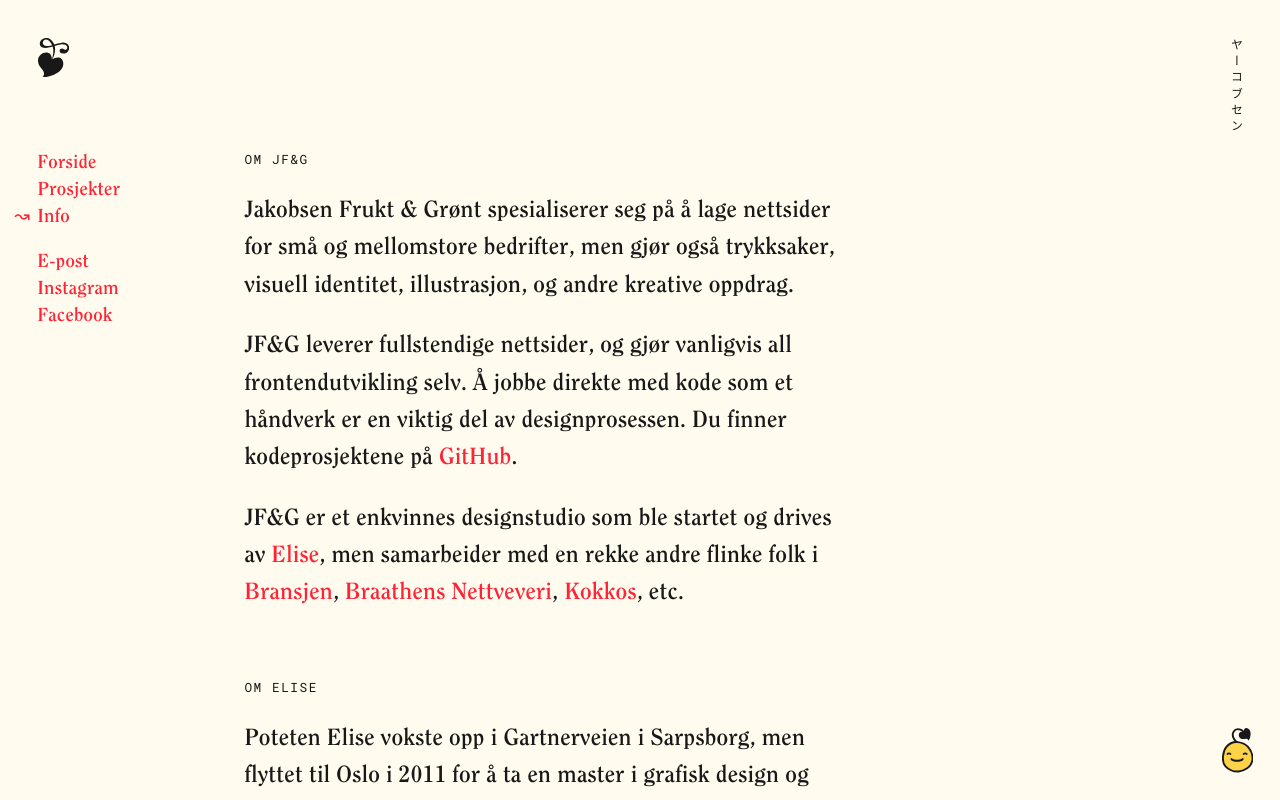
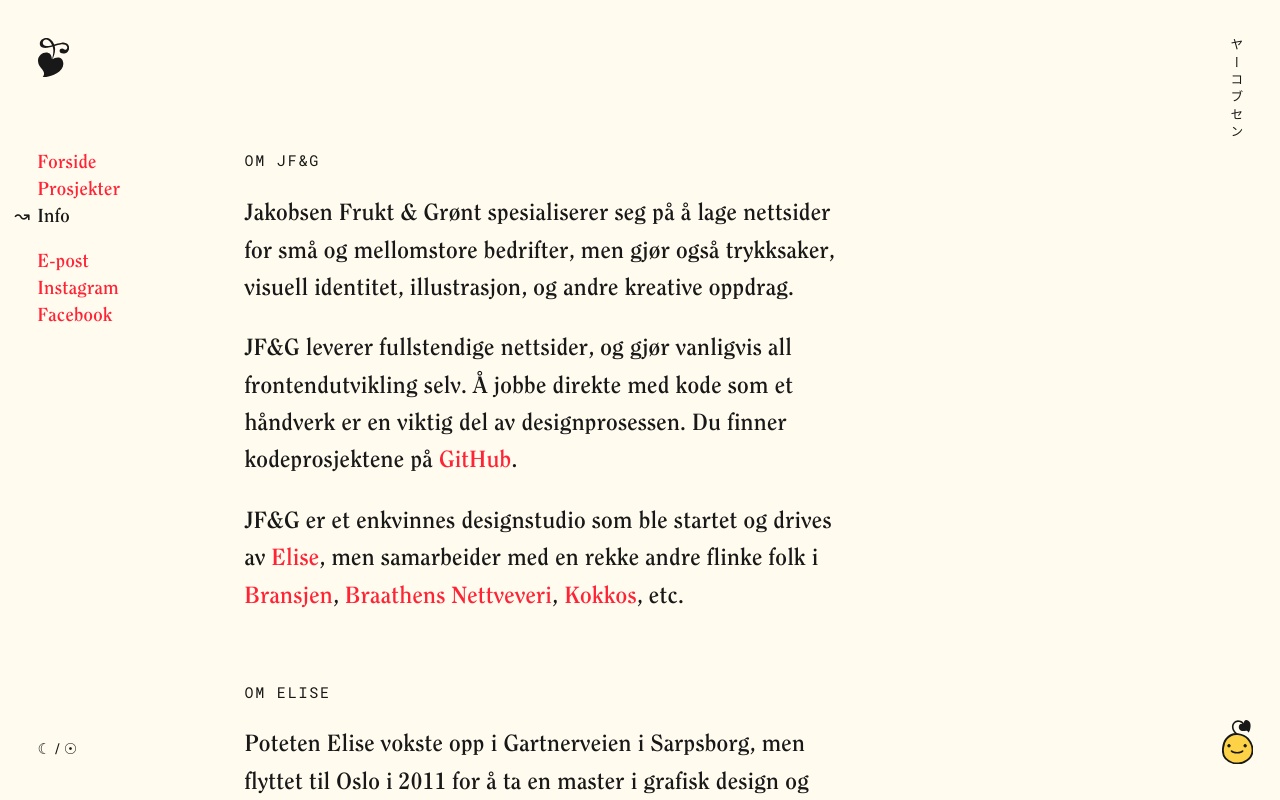
Before and after one commit to jakobsenfrukt/jakobsenfrukt-old, a Vue app: page /about in a window 1280 px wide. Shown: the top 800 px of the page. Built offline with nearby package versions, Linux system fonts and the light colour scheme.

Commit message:
finishing touches before launch

```diff
--- a/src/App.vue
+++ b/src/App.vue
@@ -15,7 +15,6 @@
     <transition name="fade"><router-view/></transition>
     <Footer />
     <Stars v-if="night" />
-    <Smu />
   </div>
 </template>
 
@@ -25,15 +24,13 @@ import Header from '@/components/Header.vue'
 import Footer from '@/components/Footer.vue'
 import Contact from '@/components/Contact.vue'
 import Stars from '@/components/play/Stars.vue'
-import Smu from '@/components/play/Smu.vue'
 
 export default {
   components: {
     Header,
     Footer,
     Contact,
-    Stars,
-    Smu
+    Stars
   },
   data: function() {
     return {
@@ -86,6 +83,7 @@ export default {
   a {
     color: $color-link;
     text-decoration: none;
+    position: relative;
 
     &:hover {
       color: $color-text;
@@ -109,7 +107,7 @@ export default {
     color: $color-text-day;
   }
   &.router-link-exact-active {
-    color: $color-link-day;
+    color: $color-text-day;
   }
 }
 </style>
--- a/src/components/Contact.vue
+++ b/src/components/Contact.vue
@@ -2,7 +2,7 @@
   <div class="contact">
     <ul>
       <li>
-        <a href="mailto:hei@elisejakob.no?subject=🍅" target="_blank">E-post</a>
+        <a href="mailto:mail@jakobsenfrukt.no?subject=🍅" target="_blank">E-post</a>
       </li>
       <li>
         <a href="https://instagram.com/jakobsenfrukt" target="_blank">Instagram</a>
--- a/src/components/Footer.vue
+++ b/src/components/Footer.vue
@@ -1,14 +1,20 @@
 <template>
   <footer class="site-footer">
     <h1 @click="toTop()">ヤーコブセン</h1>
+    <Smu />
     <p class="cookies">Vi har ingen cookies. Her er det kun frukt &amp; grønt!</p>
     <p class="themes"><span class="toggle-time" @click="toggleTime()">&#9790; / &#9737;</span></p>
   </footer>
 </template>
 
 <script>
+import Smu from '@/components/play/Smu.vue'
+
 export default {
   name: 'Footer',
+  components: {
+    Smu
+  },
   props: {
     text: String
   },
@@ -26,7 +32,7 @@ export default {
 <style scoped lang="scss">
 @import '@/css/variables.scss';
 .site-footer {
-  padding: 12rem 0 2rem 13rem;
+  padding: 12rem 3rem 2rem 13rem;
   position: relative;
 
   section {
@@ -34,8 +40,7 @@ export default {
   }
 
   @media (max-width: $sm) {
-    padding:  3rem 1rem 1rem;
-    text-align: center;
+    padding:  3rem 1rem 2rem;
   }
 
   p {
@@ -44,7 +49,7 @@ export default {
 }
 h1 {
   margin: 1rem 0;
-  font-size: 12px;
+  font-size: $font-xs;
   font-weight: 400;
   text-transform: uppercase;
   letter-spacing: 0.36em;
@@ -57,11 +62,11 @@ h1 {
 
   @media (max-width: $sm) {
     position: static;
-    margin: 1rem auto;
+    cursor: pointer;
   }
 }
 .themes {
-  position: absolute;
+  position: fixed;
   left: 2rem;
   bottom: 2rem;
   font-size: $font-sm;
@@ -79,10 +84,6 @@ h1 {
 .cookies {
   font-family: $monospace;
   font-size: $font-sm;
-  color: $color-subtext;
   margin: 0;
 }
-.day .cookies {
-  color: $color-subtext;
-}
 </style>
--- a/src/components/Project.vue
+++ b/src/components/Project.vue
@@ -32,7 +32,7 @@ export default {
 @import '@/css/variables.scss';
 .project {
   font-family: 'roboto mono', monospace;
-  font-size: 0.68rem;
+  font-size: $font-xs;
 
   h2 {
     font-size: inherit;
--- a/src/components/play/Smu.vue
+++ b/src/components/play/Smu.vue
@@ -1,38 +1,24 @@
 <template>
-  <div id="smu" class="smu">
+  <div id="smu" class="smu" @mouseover="smile = true" @mouseout="smile = false">
     <svg class="default" viewBox="0 0 117 166" version="1.1" xmlns="http://www.w3.org/2000/svg" xmlns:xlink="http://www.w3.org/1999/xlink">
-      <g id="Maskot" stroke="none" stroke-width="1" fill="none" fill-rule="evenodd">
-        <g id="default" transform="translate(2.862421, 0.223604)">
-          <path d="M94.3136,70.6541 C103.6786,81.6941 113.6706,102.0331 110.5316,120.8711 C105.7136,147.8181 76.3816,161.4671 59.3916,162.2401 C42.4016,163.0151 27.9426,162.0441 10.1926,143.0081 C-7.5564,123.9721 2.4726,83.7821 12.8216,71.3951 C23.1706,59.0081 39.2716,50.5661 56.6776,52.6471 C74.0846,54.7281 86.6326,61.5981 94.3136,70.6541 Z" class="fill stroke"></path>
-          <path d="M66.7686,38.6996 C77.0736,44.7466 85.5176,37.2186 92.5726,41.5306 C97.7856,44.7176 94.6616,50.3906 98.8876,43.1886 C103.1146,35.9856 109.2476,10.3566 95.6436,2.3736 C81.2236,-6.0884 76.7696,10.3526 78.2606,16.0816 C60.6106,5.4476 53.5176,30.9246 66.7686,38.6996" class="fill-dark"></path>
+      <g stroke="none" stroke-width="1" fill="none" fill-rule="evenodd">
+        <g transform="translate(2.862421, 0.223604)">
+          <path d="M94.3136,70.6541 C103.6786,81.6941 113.6706,102.0331 110.5316,120.8711 C105.7136,147.8181 76.3816,161.4671 59.3916,162.2401 C42.4016,163.0151 27.9426,162.0441 10.1926,143.0081 C-7.5564,123.9721 2.4726,83.7821 12.8216,71.3951 C23.1706,59.0081 39.2716,50.5661 56.6776,52.6471 C74.0846,54.7281 86.6326,61.5981 94.3136,70.6541 Z" class="fill stroke body"></path>
+          <path d="M66.7686,38.6996 C77.0736,44.7466 85.5176,37.2186 92.5726,41.5306 C97.7856,44.7176 94.6616,50.3906 98.8876,43.1886 C103.1146,35.9856 109.2476,10.3566 95.6436,2.3736 C81.2236,-6.0884 76.7696,10.3526 78.2606,16.0816 C60.6106,5.4476 53.5176,30.9246 66.7686,38.6996" class="fill-dark leaf"></path>
           <path d="M50.6231,50.8763 C50.6231,50.8763 28.5121,32.3163 40.9001,12.5533 C50.5401,-2.8227 75.9061,5.0483 77.8361,17.6483" stroke-linecap="round" stroke-linejoin="round" class="stroke"></path>
-          <path d="M32.5118,115.9061 C32.5118,115.9061 38.0328,122.3491 53.4748,122.3491 C68.9168,122.3491 74.4378,115.9061 74.4378,115.9061" stroke-linecap="round" stroke-linejoin="round" class="stroke"></path>
-          <g v-if="eyesOpen">
-            <path d="M28.5821,95.9876 C28.5821,93.0116 26.1701,90.5996 23.1941,90.5996 C20.2191,90.5996 17.8071,93.0116 17.8071,95.9876 C17.8071,98.9636 20.2191,101.3756 23.1941,101.3756 C26.1701,101.3756 28.5821,98.9636 28.5821,95.9876" class="stroke-thin fill-dark"></path>
-            <path d="M89.0811,95.9876 C89.0811,93.0116 86.6691,90.5996 83.6931,90.5996 C80.7181,90.5996 78.3061,93.0116 78.3061,95.9876 C78.3061,98.9636 80.7181,101.3756 83.6931,101.3756 C86.6691,101.3756 89.0811,98.9636 89.0811,95.9876" class="stroke-thin fill-dark"></path>
+          <g v-if="smile">
+            <path d="M75.9073,114.9061 C75.9073,114.9061 69.3863,132.3491 53.9443,132.3491 C38.5023,132.3491 31.9803,114.9061 31.9803,114.9061 C31.9803,114.9061 43.9703,117.2581 53.9443,117.2581 C63.9193,117.2581 75.9073,114.9061 75.9073,114.9061 Z" stroke-linecap="round" stroke-linejoin="round" class="stroke fill-light"></path>
           </g>
           <g v-else>
-            <path d="M17.7452,96.8177 C17.7452,96.8177 19.9842,94.4297 23.1332,94.4297 C26.2822,94.4297 28.5212,96.8177 28.5212,96.8177" stroke-linecap="round" class="stroke"></path>
-            <path d="M78.2452,96.8177 C78.2452,96.8177 80.4832,94.4297 83.6332,94.4297 C86.7812,94.4297 89.0202,96.8177 89.0202,96.8177" stroke-linecap="round" class="stroke"></path>
+            <path d="M32.5118,115.9061 C32.5118,115.9061 38.0328,122.3491 53.4748,122.3491 C68.9168,122.3491 74.4378,115.9061 74.4378,115.9061" stroke-linecap="round" stroke-linejoin="round" class="stroke mouth"></path>
           </g>
-        </g>
-      </g>
-    </svg>
-
-    <svg class="smile" viewBox="0 0 117 166" version="1.1" xmlns="http://www.w3.org/2000/svg" xmlns:xlink="http://www.w3.org/1999/xlink">
-      <g id="smile" stroke="none" stroke-width="1" fill="none" fill-rule="evenodd">
-        <g transform="translate(2.862421, 0.223604)">
-          <path d="M94.7823,70.6541 C104.1483,81.6941 114.1403,102.0331 111.0013,120.8711 C106.1823,147.8181 76.8503,161.4671 59.8613,162.2401 C42.8713,163.0151 28.4113,162.0441 10.6623,143.0081 C-7.0867,123.9721 2.9423,83.7821 13.2913,71.3951 C23.6393,59.0081 39.7413,50.5661 57.1473,52.6471 C74.5533,54.7281 87.1023,61.5981 94.7823,70.6541 Z" class="fill stroke"></path>
-          <path d="M67.2384,38.6996 C77.5424,44.7466 85.9874,37.2186 93.0414,41.5306 C98.2544,44.7176 95.1314,50.3906 99.3574,43.1886 C103.5844,35.9856 109.7174,10.3566 96.1134,2.3736 C81.6924,-6.0884 77.2394,10.3526 78.7304,16.0816 C61.0804,5.4476 53.9874,30.9246 67.2384,38.6996" class="fill-dark"></path>
-          <path d="M51.0929,50.8763 C51.0929,50.8763 28.9809,32.3163 41.3699,12.5533 C51.0099,-2.8227 76.3759,5.0483 78.3059,17.6483" stroke-linecap="round" stroke-linejoin="round" class="stroke"></path>
-          <path d="M75.9073,114.9061 C75.9073,114.9061 69.3863,132.3491 53.9443,132.3491 C38.5023,132.3491 31.9803,114.9061 31.9803,114.9061 C31.9803,114.9061 43.9703,117.2581 53.9443,117.2581 C63.9193,117.2581 75.9073,114.9061 75.9073,114.9061 Z" stroke-linecap="round" stroke-linejoin="round" class="stroke fill-light"></path>
           <g v-if="eyesOpen">
-            <path d="M28.5821,95.9876 C28.5821,93.0116 26.1701,90.5996 23.1941,90.5996 C20.2191,90.5996 17.8071,93.0116 17.8071,95.9876 C17.8071,98.9636 20.2191,101.3756 23.1941,101.3756 C26.1701,101.3756 28.5821,98.9636 28.5821,95.9876" class="stroke-thin fill-dark"></path>
-            <path d="M89.0811,95.9876 C89.0811,93.0116 86.6691,90.5996 83.6931,90.5996 C80.7181,90.5996 78.3061,93.0116 78.3061,95.9876 C78.3061,98.9636 80.7181,101.3756 83.6931,101.3756 C86.6691,101.3756 89.0811,98.9636 89.0811,95.9876" class="stroke-thin fill-dark"></path>
+            <path d="M28.5821,95.9876 C28.5821,93.0116 26.1701,90.5996 23.1941,90.5996 C20.2191,90.5996 17.8071,93.0116 17.8071,95.9876 C17.8071,98.9636 20.2191,101.3756 23.1941,101.3756 C26.1701,101.3756 28.5821,98.9636 28.5821,95.9876" class="stroke-thin fill-dark eyes-open"></path>
+            <path d="M89.0811,95.9876 C89.0811,93.0116 86.6691,90.5996 83.6931,90.5996 C80.7181,90.5996 78.3061,93.0116 78.3061,95.9876 C78.3061,98.9636 80.7181,101.3756 83.6931,101.3756 C86.6691,101.3756 89.0811,98.9636 89.0811,95.9876" class="stroke-thin fill-dark eyes-open"></path>
           </g>
-          <g else>
-            <path d="M17.7452,96.8177 C17.7452,96.8177 19.9842,94.4297 23.1332,94.4297 C26.2822,94.4297 28.5212,96.8177 28.5212,96.8177" stroke-linecap="round" class="stroke"></path>
-            <path d="M78.2452,96.8177 C78.2452,96.8177 80.4832,94.4297 83.6332,94.4297 C86.7812,94.4297 89.0202,96.8177 89.0202,96.8177" stroke-linecap="round" class="stroke"></path>
+          <g v-else>
+            <path d="M17.7452,96.8177 C17.7452,96.8177 19.9842,94.4297 23.1332,94.4297 C26.2822,94.4297 28.5212,96.8177 28.5212,96.8177" stroke-linecap="round" class="stroke-medium eyes"></path>
+            <path d="M78.2452,96.8177 C78.2452,96.8177 80.4832,94.4297 83.6332,94.4297 C86.7812,94.4297 89.0202,96.8177 89.0202,96.8177" stroke-linecap="round" class="stroke-medium eyes"></path>
           </g>
         </g>
       </g>
@@ -45,19 +31,24 @@ export default {
   name: 'Smu',
   data: function() {
     return {
-      eyesOpen: true
+      eyesOpen: true,
+      smile: false
     }
   },
   methods: {
     blink: function() {
-      this.eyesOpen = !this.eyesOpen
+      let seconds;
+      this.eyesOpen = !this.eyesOpen;
+      if (this.eyesOpen) {
+        seconds = Math.floor(Math.random() * 3600) + 1800
+      } else {
+        seconds = 200
+      }
+      setTimeout(this.blink, seconds)
     }
   },
   created() {
-    setInterval(this.blink, 1000)
-  },
-  beforeDestroy() {
-    clearInterval()
+    this.blink()
   }
 }
 </script>
@@ -66,48 +57,81 @@ export default {
 @import '@/css/variables.scss';
 .smu {
   cursor: pointer;
-  .smile {
-    visibility: hidden;
-  }
-
-  &:hover {
-    .smile {
-      visibility: visible;
-    }
-  }
-}
-
-
-svg {
   position: fixed;
   bottom: 1.444rem;
   right: 1.444rem;
   width: 1.666rem;
-  transition: transform 0.3s ease-in-out;
-  transform-origin: 36% 36%;
+  max-width: 36px;
 
   @media (max-width: $sm) {
-    bottom: 1rem;
-    right: 1rem;
+    position: static;
+    display: inline-block;
+    margin-bottom: 1rem;
+  }
+}
+
+svg {
+  width: 100%;
+
+  > * {
+    transition: all .3s ease-in-out;
   }
 }
 .fill {
-  fill: $color-yellow;
+  fill: $color-black;
 
   &-light {
-    fill: $color-white;
+    fill: $color-black;
   }
   &-dark {
-    fill: $color-black;
+    fill: $color-green;
   }
 }
 .stroke {
-  stroke-width: 7;
-  stroke: $color-black;
+  stroke-width: 6;
+  stroke: $color-green;
 
   &-thin {
     stroke-width: 2;
+    stroke: $color-green;
+  }
+
+  &-medium {
+    stroke-width: 4;
+    stroke: $color-green;
+  }
+
+  &.body {
+    stroke-width: 7;
+    stroke: $color-green;
+  }
+}
+
+.day {
+  .fill {
+    fill: $color-yellow;
+
+    &-light {
+      fill: $color-white;
+    }
+    &-dark {
+      fill: $color-black;
+    }
+  }
+  .stroke {
     stroke: $color-black;
+
+    &-thin {
+      stroke: $color-black;
+    }
+
+    &-medium {
+      stroke: $color-black;
+    }
+
+    &.body {
+      stroke: $color-black;
+    }
   }
 }
 </style>
--- a/src/css/base.scss
+++ b/src/css/base.scss
@@ -18,6 +18,12 @@ body {
     -webkit-font-smoothing: antialiased;
     -moz-osx-font-smoothing: grayscale;
     &:focus {
+      outline-color: $color-green;
+    }
+  }
+
+  .main-nav a, p a {
+    &:focus {
       outline: none;
       padding-bottom: 0.1rem;
       margin-bottom: 0.1rem;
@@ -29,7 +35,7 @@ body {
     color: $color-text-day;
     background: $color-background-day;
 
-    * {
+    .main-nav a, p a {
       &:focus {
         border-color: $color-link-day;
       }
--- a/src/css/variables.scss
+++ b/src/css/variables.scss
@@ -2,7 +2,8 @@
 $serif: 'itc clearface', serif;
 $monospace: 'roboto mono', monospace;
 
-$font-sm: 0.68rem;
+$font-xs: 0.68rem;
+$font-sm: 0.8rem;
 
 $color-green: #24e666;
 $color-green-dark: #12684b;
--- a/src/views/About.vue
+++ b/src/views/About.vue
@@ -1,7 +1,7 @@
 <template>
   <main class="about">
     <section>
-      <span class="suphead">Om JF&G</span>
+      <span class="suphead">Om JF&amp;G</span>
       <p>Jakobsen Frukt &amp; Grønt spesialiserer seg på å lage nettsider for små og mellomstore bedrifter, men gjør også trykksaker, visuell identitet, illustrasjon, og andre kreative oppdrag.</p>
       <p>JF&amp;G leverer fullstendige nettsider, og gjør vanligvis all frontendutvikling selv. Å jobbe direkte med kode som et håndverk er en viktig del av designprosessen. Du finner kodeprosjektene på <a href="https://github.com/jakobsenfrukt">GitHub</a>.</p>
       <p>JF&amp;G er et enkvinnes designstudio som ble startet og drives av <a href="https://elisejakob.no">Elise</a>, men samarbeider med en rekke andre flinke folk i <a href="https://bransjen.no">Bransjen</a>, <a href="https://jonasbraathen.no">Braathens Nettveveri</a>, <a href="https://kokkos.io">Kokkos</a>, etc.</p>
@@ -25,7 +25,7 @@ export default {
   name: 'about',
   data: function() {
     return {
-      elise: ["er svært komfortabel med å skryte av seg selv", "følte seg overhodet ikke dum da hun gjorde det", "er nå usikker på om hun har en personlighetsforstyrrelse", "er vanligvis kjempeydmyk og beskjeden"]
+      elise: ["er svært komfortabel med å skryte av seg selv", "følte seg overhodet ikke dum da hun gjorde det", "er nå usikker på om hun har en personlighetsforstyrrelse", "er vanligvis svært ydmyk og beskjeden"]
     }
   },
 }
```
Also changed, not shown: src/components/Latest.vue (+42 -1 lines), src/data/projects.json (+14 -14 lines), src/views/projects/All.vue (+6 -7 lines).
